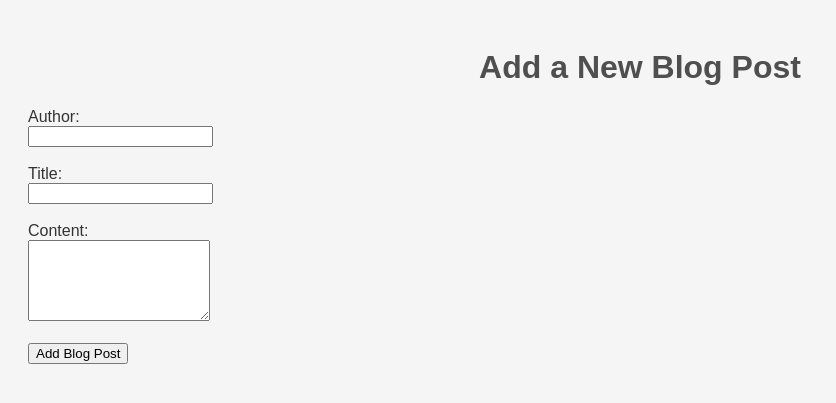
After one commit to evangelostsak/MasterBlog, a Flask app: page /add in a window 1280 px wide. The commit adds this page. Shown: the top 403 px of the page, without its empty margins (0-836 px from the left). Run offline with Flask 3, Linux system fonts and the light colour scheme.

Commit message:
Update: Add post to blog included.

```diff
--- a/app.py
+++ b/app.py
@@ -1,12 +1,20 @@
-from flask import Flask, render_template
+from flask import Flask, render_template, request, redirect, url_for
 import json
 
 app = Flask(__name__)
 
 
 def load_posts():
-    with open('blog_posts.json', 'r', encoding='utf-8') as file:
-        return json.load(file)
+    try:
+        with open('blog_posts.json', 'r', encoding='utf-8') as file:
+            return json.load(file)
+    except FileNotFoundError:
+        return []
+
+
+def save_posts(posts):
+    with open('blog_posts.json', 'w', encoding='utf-8') as file:
+        return json.dump(posts, file, indent=4)
 
 
 @app.route('/')
@@ -15,5 +23,25 @@ def index():
     return render_template('index.html', posts=blog_posts)
 
 
+@app.route('/add', methods=['GET', 'POST'])
+def add():
+    if request.method == 'POST':
+        blog_posts = load_posts()
+
+        id_gen = max((post['id'] for post in blog_posts), default=0) + 1
+        new_post = {
+            'id': id_gen,
+            'author': request.form.get('author'),
+            'title': request.form.get('title'),
+            'content': request.form.get('content')
+        }
+        blog_posts.append(new_post)
+        save_posts(blog_posts)
+
+        return redirect(url_for('index'))
+
+    return render_template('add.html')
+
+
 if __name__ == '__main__':
     app.run(host="0.0.0.0", port=5001, debug=True)
--- /dev/null
+++ b/templates/add.html
@@ -0,0 +1,23 @@
+<!DOCTYPE html>
+<html lang="en">
+<head>
+    <meta charset="UTF-8">
+    <title>Add Blog Post</title>
+    <link rel="stylesheet" href="{{ url_for('static', filename='style.css') }}">
+</head>
+<body>
+    <h1>Add a New Blog Post</h1>
+    <form action="{{ url_for('add') }}" method="POST">
+        <label for="author">Author:</label><br>
+        <input type="text" id="author" name="author" required><br><br>
+
+        <label for="title">Title:</label><br>
+        <input type="text" id="title" name="title" required><br><br>
+
+        <label for="content">Content:</label><br>
+        <textarea id="content" name="content" rows="5" required></textarea><br><br>
+
+        <button type="submit">Add Blog Post</button>
+    </form>
+</body>
+</html>
--- a/templates/index.html
+++ b/templates/index.html
@@ -8,6 +8,7 @@
 </head>
 <body>
     <h1>Welcome to My Flask Blog!</h1>
+    <a href="{{ url_for('add') }}">Add a New Blog Post</a>
         <div class="posts">
         {% for post in posts %}
             <div class="post">
```
